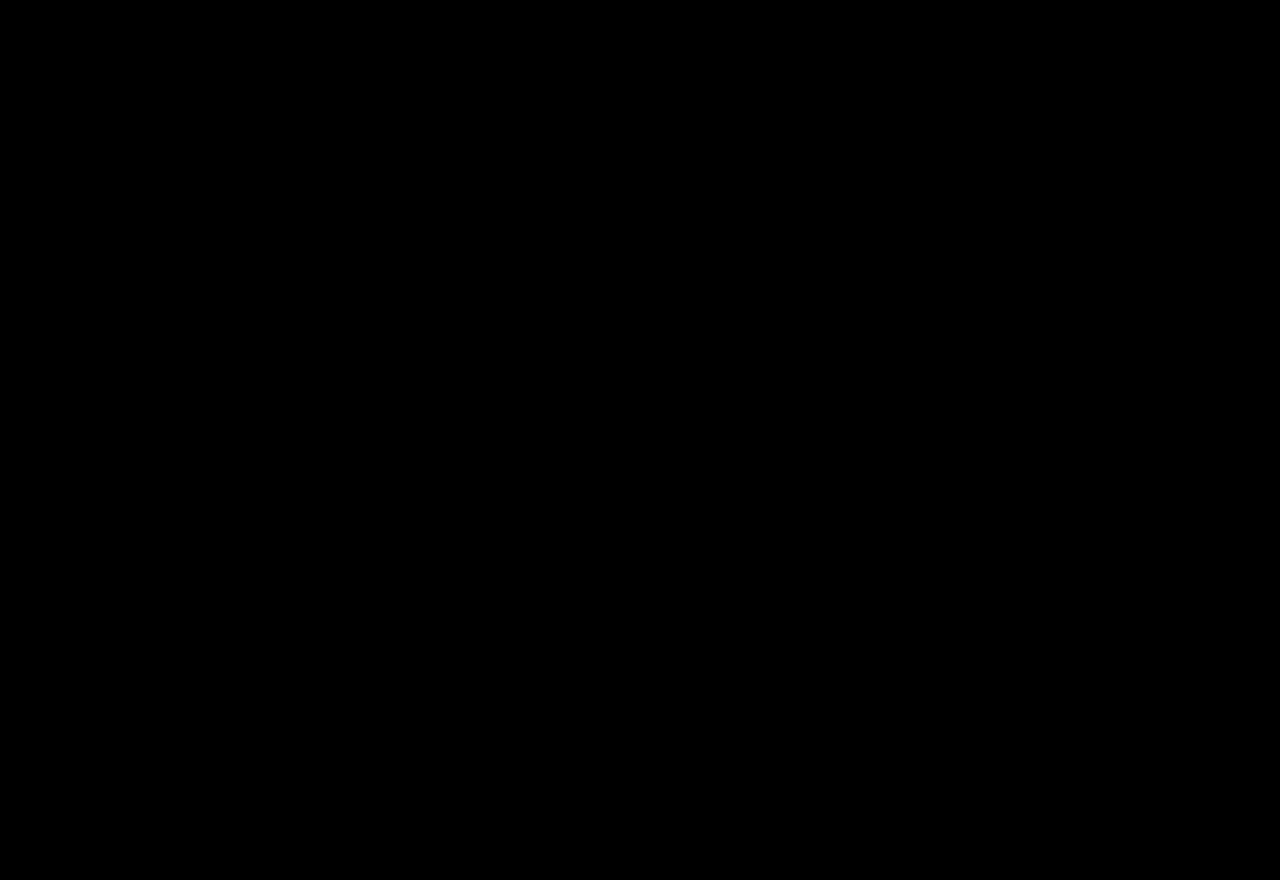
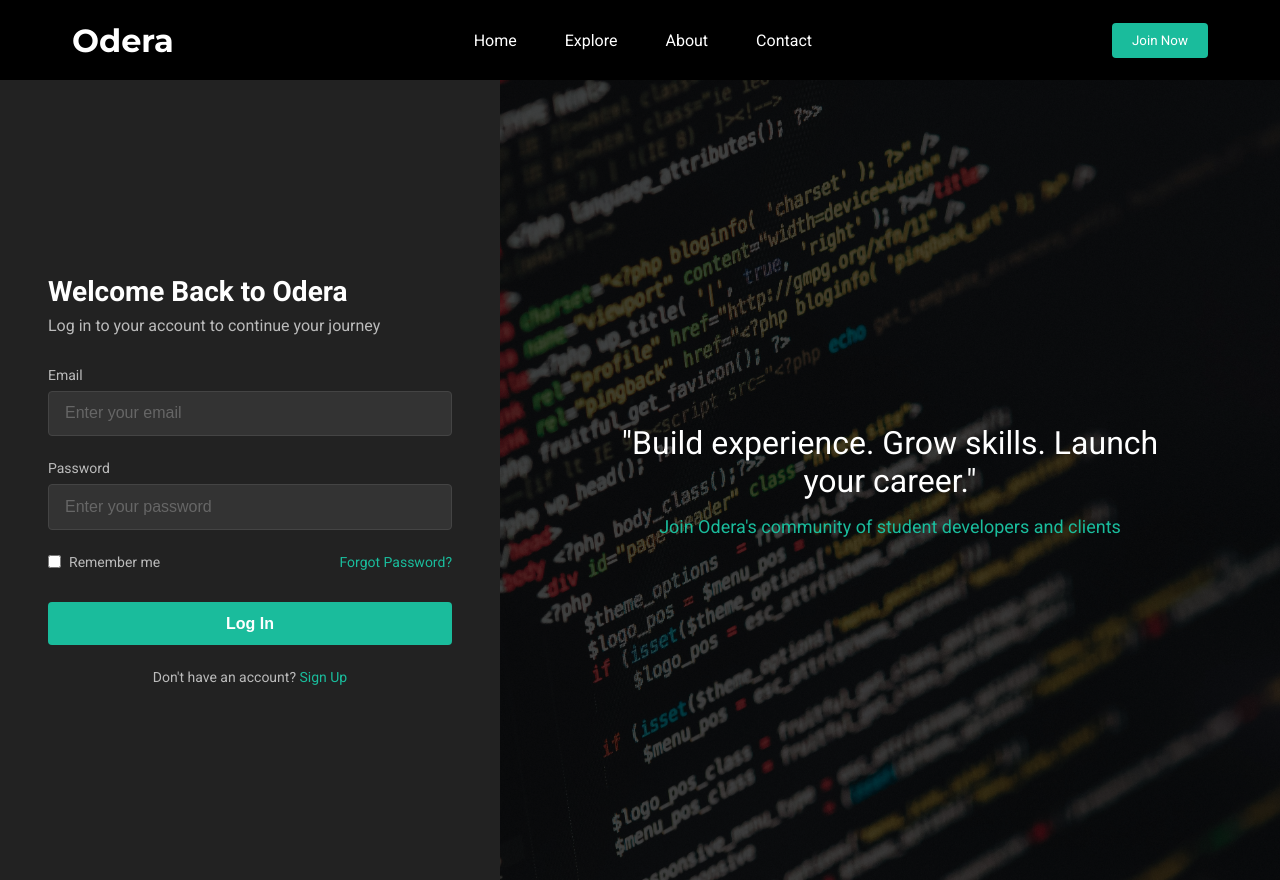
Before and after one commit to Newton667/Project-Ganesha, a React (Create React App) app in the folder odera/: page /login in a window 1280 px wide. Before the commit this address had no page. Before the commit the page ends 800 px from the top, so only its background shows below. Built offline with nearby package versions, Linux system fonts and the light colour scheme.

Commit message:
Login page added

```diff
--- a/odera/src/App.js
+++ b/odera/src/App.js
@@ -6,6 +6,7 @@ import About from './pages/About';
 import Contact from './pages/Contact';
 import Explore from './pages/Explore';
 import SignUp from './pages/SignUp';
+import Login from './pages/Login';
 import './App.css';
 
 function App() {
@@ -38,6 +39,12 @@ function App() {
               <SignUp />
             </>
           } />
+          <Route path="/login" element={
+            <>
+              <Navbar />
+              <Login />
+            </>
+          } />
         </Routes>
       </div>
     </Router>
--- /dev/null
+++ b/odera/src/pages/Login.css
@@ -0,0 +1,225 @@
+/* Login.css */
+body {
+    margin: 0;
+    padding: 0;
+    background-color: #000;
+  }
+
+  .login-container {
+    display: flex;
+    min-height: 100vh;
+    color: #f5f5f5;
+    font-family: 'Roboto', sans-serif;
+  }
+
+  .login-content {
+    flex: 1;
+    padding: 2rem 3rem;
+    background-color: #222;
+    display: flex;
+    flex-direction: column;
+    justify-content: center;
+    max-width: 500px;
+  }
+
+  .login-image {
+    flex: 1.5;
+    background-image: url('/public/coding-background.jpg'); /* You'll need to add this image to your public/images folder */
+    background-size: cover;
+    background-position: center;
+    position: relative;
+  }
+
+  .login-overlay {
+    position: absolute;
+    top: 0;
+    left: 0;
+    right: 0;
+    bottom: 0;
+    background: rgba(0, 0, 0, 0.7);
+    display: flex;
+    align-items: center;
+    justify-content: center;
+    padding: 2rem;
+  }
+
+  .login-quote {
+    text-align: center;
+    max-width: 600px;
+  }
+
+  .login-quote h2 {
+    font-size: 32px;
+    color: #fff;
+    margin-bottom: 1rem;
+    font-weight: 300;
+  }
+
+  .login-quote p {
+    font-size: 18px;
+    color: #1abc9c;
+  }
+
+  /* Header Styling */
+  .login-header {
+    margin-bottom: 2rem;
+  }
+
+  .login-title {
+    font-size: 28px;
+    font-weight: 600;
+    color: #fff;
+    margin: 0 0 0.5rem 0;
+  }
+
+  .login-subtitle {
+    font-size: 16px;
+    color: #bbb;
+    margin: 0;
+  }
+
+  /* Form Styling */
+  .login-form {
+    width: 100%;
+  }
+
+  .form-group {
+    margin-bottom: 1.5rem;
+  }
+
+  .form-group label {
+    display: block;
+    margin-bottom: 0.5rem;
+    color: #bbb;
+    font-size: 14px;
+  }
+
+  .form-group input[type="email"],
+  .form-group input[type="password"] {
+    width: 100%;
+    padding: 0.8rem 1rem;
+    border: 1px solid #444;
+    border-radius: 4px;
+    background-color: #333;
+    color: #fff;
+    font-size: 16px;
+    outline: none;
+    transition: border-color 0.3s;
+    box-sizing: border-box;
+  }
+
+  .form-group input:focus {
+    border-color: #1abc9c;
+  }
+
+  .form-group input::placeholder {
+    color: #666;
+  }
+
+  /* Remember Me and Forgot Password */
+  .form-options {
+    display: flex;
+    justify-content: space-between;
+    align-items: center;
+    margin-bottom: 1.5rem;
+  }
+
+  .remember-me {
+    display: flex;
+    align-items: center;
+  }
+
+  .remember-me input[type="checkbox"] {
+    margin-right: 0.5rem;
+    cursor: pointer;
+    accent-color: #1abc9c;
+  }
+
+  .remember-me label {
+    color: #bbb;
+    font-size: 14px;
+    cursor: pointer;
+  }
+
+  .forgot-password {
+    color: #1abc9c;
+    font-size: 14px;
+    text-decoration: none;
+    transition: color 0.3s;
+  }
+
+  .forgot-password:hover {
+    color: #14977d;
+    text-decoration: underline;
+  }
+
+  /* Login Button */
+  .login-button {
+    width: 100%;
+    padding: 0.8rem;
+    background-color: #1abc9c;
+    color: white;
+    border: none;
+    border-radius: 4px;
+    font-size: 16px;
+    font-weight: 600;
+    cursor: pointer;
+    transition: background-color 0.3s;
+    margin-top: 0.5rem;
+  }
+
+  .login-button:hover {
+    background-color: #14977d;
+  }
+
+  /* Signup Redirect */
+  .signup-redirect {
+    margin-top: 1.5rem;
+    text-align: center;
+    font-size: 14px;
+    color: #bbb;
+  }
+
+  .signup-redirect a {
+    color: #1abc9c;
+    text-decoration: none;
+    transition: color 0.3s;
+  }
+
+  .signup-redirect a:hover {
+    color: #14977d;
+    text-decoration: underline;
+  }
+
+  /* Responsive adjustments */
+  @media (max-width: 992px) {
+    .login-container {
+      flex-direction: column;
+    }
+
+    .login-content {
+      max-width: 100%;
+      padding: 2rem;
+    }
+
+    .login-image {
+      min-height: 300px;
+      order: -1; /* Show image first on mobile */
+    }
+  }
+
+  @media (max-width: 576px) {
+    .login-content {
+      padding: 1.5rem;
+    }
+
+    .form-options {
+      flex-direction: column;
+      align-items: flex-start;
+      gap: 0.8rem;
+    }
+
+    .login-quote h2 {
+      font-size: 24px;
+    }
+  }
--- /dev/null
+++ b/odera/src/pages/Login.js
@@ -0,0 +1,100 @@
+import React, { useState } from 'react';
+import { Link } from 'react-router-dom';
+import './Login.css';
+
+const Login = () => {
+  const [formData, setFormData] = useState({
+    email: '',
+    password: '',
+    rememberMe: false
+  });
+
+  const handleChange = (e) => {
+    const { name, value, type, checked } = e.target;
+    setFormData({
+      ...formData,
+      [name]: type === 'checkbox' ? checked : value
+    });
+  };
+
+  const handleSubmit = (e) => {
+    e.preventDefault();
+    // Here you would normally handle the login process
+    // For example, send the data to your backend
+    console.log('Login attempt:', formData);
+    // You would typically authenticate with your backend here
+    // and redirect to the appropriate page on success
+  };
+
+  return (
+    <div className="login-container">
+      <div className="login-content">
+        <div className="login-header">
+          <h1 className="login-title">Welcome Back to Odera</h1>
+          <p className="login-subtitle">Log in to your account to continue your journey</p>
+        </div>
+
+        <form className="login-form" onSubmit={handleSubmit}>
+          <div className="form-group">
+            <label htmlFor="email">Email</label>
+            <input
+              type="email"
+              id="email"
+              name="email"
+              value={formData.email}
+              onChange={handleChange}
+              required
+              placeholder="Enter your email"
+            />
+          </div>
+
+          <div className="form-group">
+            <label htmlFor="password">Password</label>
+            <input
+              type="password"
+              id="password"
+              name="password"
+              value={formData.password}
+              onChange={handleChange}
+              required
+              placeholder="Enter your password"
+            />
+          </div>
+
+          <div className="form-options">
+            <div className="remember-me">
+              <input
+                type="checkbox"
+                id="rememberMe"
+                name="rememberMe"
+                checked={formData.rememberMe}
+                onChange={handleChange}
+              />
+              <label htmlFor="rememberMe">Remember me</label>
+            </div>
+            <Link to="/forgot-password" className="forgot-password">
+              Forgot Password?
+            </Link>
+          </div>
+
+          <button type="submit" className="login-button">Log In</button>
+        </form>
+
+        <div className="signup-redirect">
+          Don't have an account? <Link to="/signup">Sign Up</Link>
+        </div>
+      </div>
+
+      <div className="login-image">
+        <div className="login-overlay">
+          <div className="login-quote">
+            <h2>"Build experience. Grow skills. Launch your career."</h2>
+            <p>Join Odera's community of student developers and clients</p>
+          </div>
+        </div>
+      </div>
+    </div>
+  );
+};
+
+export default Login;
--- a/odera/src/pages/SignUp.js
+++ b/odera/src/pages/SignUp.js
@@ -1,4 +1,5 @@
 import React, { useState } from 'react';
+import { Link } from 'react-router-dom';
 import './SignUp.css';
 
 const SignUp = () => {
@@ -151,7 +152,7 @@ const SignUp = () => {
         </form>
 
         <div className="login-redirect">
-          Already have an account? <a href="/login">Log In</a>
+          Already have an account? <Link to="/login">Log In</Link>
         </div>
       </div>
 
```
Also changed, not shown: odera/public/coding-background.jpg (added).
